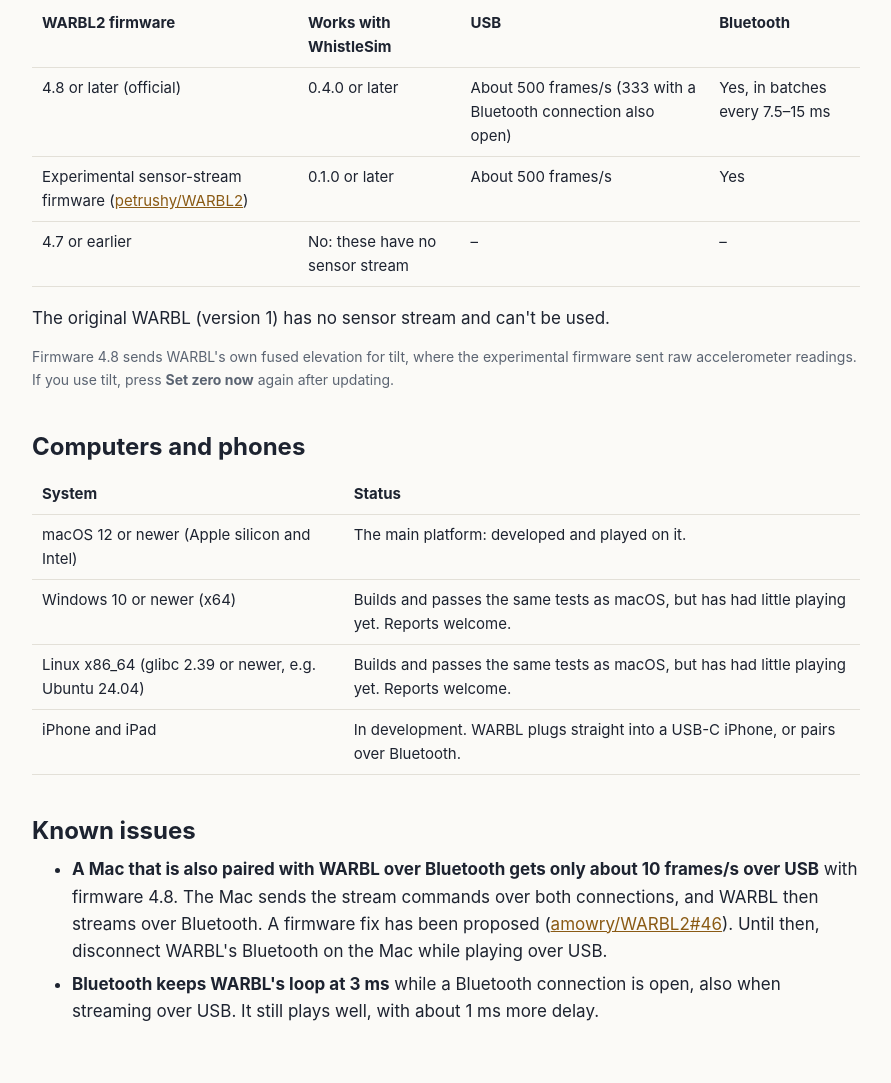
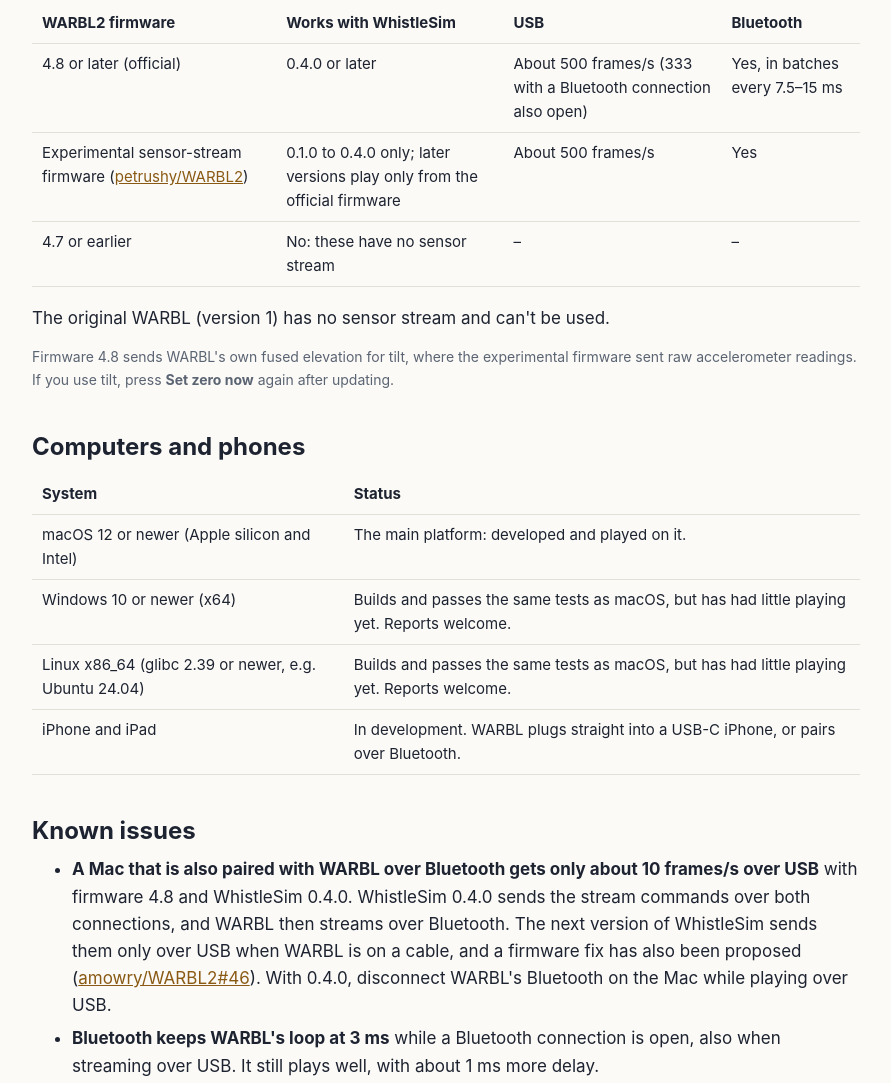
Before and after one commit to petrushy/whistlesim, a plain HTML site: page site/compatibility.html in a window 1280 px wide. Shown: the part 209-1292 px from the top of the page, without its empty margins (194-1085 px from the left). Drawn offline with Linux system fonts and the light colour scheme.

Commit message:
Site and README: experimental firmware only up to 0.4.0; the next version avoids the 10 frames/s on a BLE-paired Mac
Co-Authored-By: Claude Opus 5.5 <noreply@anthropic.com>

```diff
--- a/site/compatibility.html
+++ b/site/compatibility.html
@@ -32,7 +32,7 @@
       </thead>
       <tbody>
         <tr><td>4.8 or later (official)</td><td>0.4.0 or later</td><td>About 500 frames/s (333 with a Bluetooth connection also open)</td><td>Yes, in batches every 7.5–15 ms</td></tr>
-        <tr><td>Experimental sensor-stream firmware (<a href="https://github.com/petrushy/WARBL2/tree/sensor-stream">petrushy/WARBL2</a>)</td><td>0.1.0 or later</td><td>About 500 frames/s</td><td>Yes</td></tr>
+        <tr><td>Experimental sensor-stream firmware (<a href="https://github.com/petrushy/WARBL2/tree/sensor-stream">petrushy/WARBL2</a>)</td><td>0.1.0 to 0.4.0 only; later versions play only from the official firmware</td><td>About 500 frames/s</td><td>Yes</td></tr>
         <tr><td>4.7 or earlier</td><td>No: these have no sensor stream</td><td>–</td><td>–</td></tr>
       </tbody>
     </table>
@@ -57,7 +57,7 @@
 
   <h2 id="known-issues">Known issues</h2>
   <ul>
-    <li><strong>A Mac that is also paired with WARBL over Bluetooth gets only about 10 frames/s over USB</strong> with firmware 4.8. The Mac sends the stream commands over both connections, and WARBL then streams over Bluetooth. A firmware fix has been proposed (<a href="https://github.com/amowry/WARBL2/pull/46">amowry/WARBL2#46</a>). Until then, disconnect WARBL's Bluetooth on the Mac while playing over USB.</li>
+    <li><strong>A Mac that is also paired with WARBL over Bluetooth gets only about 10 frames/s over USB</strong> with firmware 4.8 and WhistleSim 0.4.0. WhistleSim 0.4.0 sends the stream commands over both connections, and WARBL then streams over Bluetooth. The next version of WhistleSim sends them only over USB when WARBL is on a cable, and a firmware fix has also been proposed (<a href="https://github.com/amowry/WARBL2/pull/46">amowry/WARBL2#46</a>). With 0.4.0, disconnect WARBL's Bluetooth on the Mac while playing over USB.</li>
     <li><strong>Bluetooth keeps WARBL's loop at 3 ms</strong> while a Bluetooth connection is open, also when streaming over USB. It still plays well, with about 1 ms more delay.</li>
   </ul>
 </main>
```
Also changed, not shown: 1 other file.
